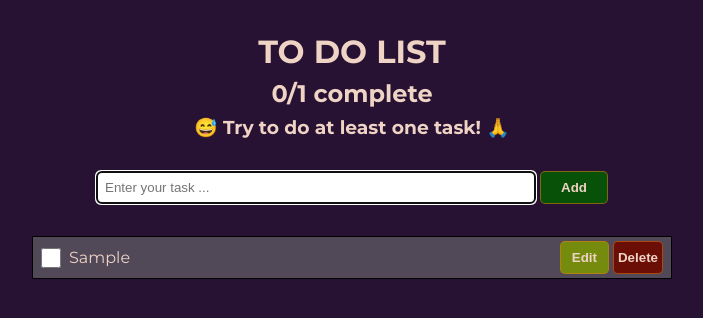
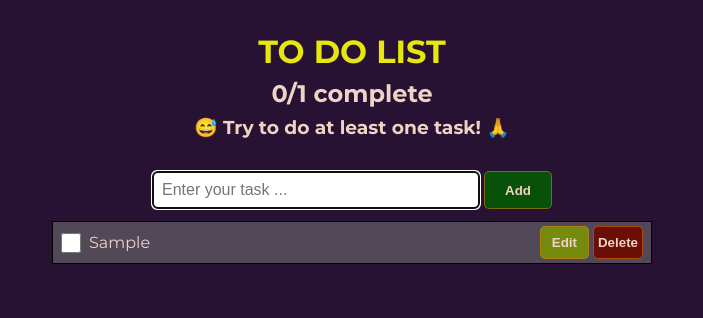
Before and after one commit to dat-nt/todo-list, a React (Create React App) app: page / in a window 1280 px wide. Both pictures are taken after typing "Sample" into the empty fields and a click on the button "Add". Shown: the top 318 px of the page, without its empty margins (288-991 px from the left). Built offline with nearby package versions, Linux system fonts and the light colour scheme.

Commit message:
Style, and update Editmode

```diff
--- a/public/index.html
+++ b/public/index.html
@@ -5,10 +5,7 @@
         <link rel="icon" href="%PUBLIC_URL%/favicon.ico" />
         <meta name="viewport" content="width=device-width, initial-scale=1" />
         <meta name="theme-color" content="#000000" />
-    <meta
-      name="description"
-      content="Web site created using create-react-app"
-    />
+        <meta name="description" content="Web site created using create-react-app" />
         <link rel="apple-touch-icon" href="%PUBLIC_URL%/logo192.png" />
         <!--
       manifest.json provides metadata used when your web app is installed on a
@@ -24,7 +21,7 @@
       work correctly both with client-side routing and a non-root public URL.
       Learn how to configure a non-root public URL by running `npm run build`.
     -->
-    <title>React App</title>
+        <title>Todo List</title>
     </head>
     <body>
         <noscript>You need to enable JavaScript to run this app.</noscript>
@@ -38,6 +35,5 @@
 
       To begin the development, run `npm start` or `yarn start`.
       To create a production bundle, use `npm run build` or `yarn build`.
-    -->
-  </body>
+    --></body>
 </html>
--- a/src/App.js
+++ b/src/App.js
@@ -56,7 +56,7 @@ function App() {
     }
 
     return (
-        <div className="app">
+        <div className="App">
             <div className="appHeader">
                 <h1>TO DO LIST</h1>
                 {totalTask !== 0 ?
@@ -72,6 +72,8 @@ function App() {
                 onAdd={addTask}
             />
 
+            {/* {totalTask !== 0 ? <TaskControl /> : null} */}
+
             {tasks.map((task, index) => (
                 <Task
                     key={index}
--- /dev/null
+++ b/src/components/EditTask/EditTask.module.css
@@ -0,0 +1,27 @@
+.editForm {
+    position: absolute;
+    left: 0;
+    margin: 0 auto;
+    max-width: 100%;
+    width: 600px;
+    min-width: var(--min-width);
+    display: flex;
+    background-color: rgb(186, 178, 214);
+}
+
+.editInput {
+    flex: 1;
+    border: none;
+    padding: 0 8px;
+    font-size: 16px;
+    background-color: transparent;
+}
+
+.updateButton {
+    background-color: rgb(69, 19, 139);
+    color: var(--text-color);
+    font-weight: bold;
+    padding: 12px 24px;
+    border: none;
+    cursor: pointer;
+}
--- /dev/null
+++ b/src/components/EditTask/index.js
@@ -0,0 +1,51 @@
+import { useState, useEffect } from 'react';
+import styles from './EditTask.module.css';
+
+function EditTask({ taskName, onRename, setEditMode }) {
+    const [inputName, setInputName] = useState(taskName);
+
+    const handleSubmit = (e) => {
+        e.preventDefault();
+        if (inputName.trim()) {
+            onRename(inputName.trim());
+            setEditMode(false);
+        }
+        else {
+            alert('Task can not be blank!');
+        }
+    }
+
+    useEffect(() => {
+        const handleEsc = (event) => {
+            if (event.key === 'Escape') {
+                setEditMode(false);
+            }
+        };
+
+        window.addEventListener('keydown', handleEsc);
+
+        return () => {
+            window.removeEventListener('keydown', handleEsc);
+        };
+    }, []);
+
+    return (
+        <form
+            className={styles.editForm}
+            onSubmit={handleSubmit}
+        >
+            <input
+                className={styles.editInput}
+                name='rename'
+                autoFocus
+                value={inputName}
+                onChange={e => setInputName(e.target.value)} />
+            <button
+                type='submit'
+                className={styles.updateButton}
+            >Update</button>
+        </form>
+    );
+}
+
+export default EditTask;
--- a/src/components/GlobalStyles/GlobalStyles.css
+++ b/src/components/GlobalStyles/GlobalStyles.css
@@ -2,6 +2,7 @@
 
 :root {
     --text-color: #efd3c5;
+    --min-width: 300px;
 }
 
 * {
@@ -18,15 +19,21 @@ html {
 body {
     color: var(--text-color);
     background-color: rgb(39, 18, 51);
+    margin: 0 auto;
 }
 
-/* .app {
-    margin: 0 auto;
-} */
+.App {
+    padding: 0 8px;
+}
 
 .appHeader {
     text-align: center;
-    margin: 32px 0;
+    margin: 32px auto;
+    min-width: var(--min-width);
+}
+
+.appHeader h1 {
+    color: rgb(231, 231, 13);
 }
 
 .appHeader h2,
--- a/src/components/Task/Task.module.css
+++ b/src/components/Task/Task.module.css
@@ -1,14 +1,16 @@
 .task {
-    margin: 8px auto;
+    margin: 12px auto;
     display: flex;
     justify-content: space-between;
     align-items: center;
-    width: 50%;
-    min-width: 400px;
+    width: 600px;
+    max-width: 100%;
+    min-width: var(--min-width);
     border: 1px solid #000;
     background-color: rgb(81, 72, 88);
     padding: 4px 8px;
     transition: all 0.3s linear;
+    position: relative;
 }
 
 .done {
@@ -22,19 +24,12 @@
     cursor: pointer;
 }
 
-.taskName,
-.editTask {
+.taskName {
     flex: 1;
     margin: 0 8px;
     overflow: hidden;
     text-wrap: nowrap;
     text-overflow: ellipsis;
-}
-
-.editTask {
-    padding: 12px 8px;
-    border: none;
-    background-color: #94cdf0;
 }
 
 .btn {
@@ -50,6 +45,11 @@
     padding: 8px 11px;
 }
 
+.disabled {
+    cursor: no-drop;
+    opacity: 0.5;
+}
+
 .deleteButton {
     background-color: rgb(107, 14, 6);
     padding: 8px 4px;
--- a/src/components/Task/index.js
+++ b/src/components/Task/index.js
@@ -1,45 +1,34 @@
 import clsx from 'clsx';
 import styles from './Task.module.css';
 import { useState } from 'react';
+import EditTask from '../EditTask';
 
 function Task({ name, isDone, onToggle, onDelete, onRename }) {
 
     const [editMode, setEditMode] = useState(false);
 
     return (
-        <div className={clsx(styles.task, {
-            [styles.done]: isDone
-        })}
+        <div className={clsx(styles.task, { [styles.done]: isDone })}
         >
             <input
                 type="checkbox"
+                name={'check-' + name}
                 className={styles.taskCheck}
                 checked={isDone}
                 onChange={() => onToggle(!isDone)}
             />
 
-            {!editMode
-                ?
-                <p className={styles.taskName}>{name}</p>
-                :
-                <input
-                    className={styles.editTask}
-                    value={name}
-                    autoFocus
-                    onChange={(e) => onRename(e.target.value)}
-                // onBlur={(e) => {
-                //     setEditMode(false);
-                // }}
-                />
-            }
+            <p className={styles.taskName}>{name}</p>
 
             <button
-                className={clsx(styles.btn, styles.editButton)}
-                onClick={() => setEditMode(prev => !prev)}
+                className={clsx(styles.btn, styles.editButton, {
+                    [styles.disabled]: isDone
+                })}
+                onClick={() => setEditMode(true)}
+                disabled={isDone}
             >
-                {!editMode ? "Edit" : "Update"}
+                Edit
             </button>
-
 
             <button
                 className={clsx(styles.btn, styles.deleteButton)}
@@ -47,6 +36,15 @@ function Task({ name, isDone, onToggle, onDelete, onRename }) {
             >
                 Delete
             </button>
+
+            {editMode && (
+                <EditTask
+                    taskName={name}
+                    setEditMode={setEditMode}
+                    onRename={onRename}
+                />
+            )}
+
         </div >
     );
 }
--- a/src/components/TaskForm/TaskForm.module.css
+++ b/src/components/TaskForm/TaskForm.module.css
@@ -1,17 +1,18 @@
 .taskForm {
-    width: 40%;
+    width: 400px;
+    min-width: var(--min-width);
+    max-width: 100%;
     margin: 0 auto;
-    margin-bottom: 32px;
-    min-width: 300px;
     display: flex;
 }
 
 .taskInput {
     flex: 1;
-    border: 1px solid #e37a118c;
+    border: 2px solid #e37a118c;
     border-radius: 5px;
     padding: 8px 8px;
     margin-right: 4px;
+    font-size: 16px;
 }
 
 .addButton {
--- a/src/components/TaskForm/index.js
+++ b/src/components/TaskForm/index.js
@@ -5,7 +5,7 @@ function TaskForm({ onAdd }) {
     const [task, setTask] = useState('');
     const inputBox = useRef();
 
-    const handleAdd = (e) => {
+    const handleSubmit = (e) => {
         e.preventDefault();
         if (task.trim()) {
             onAdd(task.trim());
@@ -17,24 +17,21 @@ function TaskForm({ onAdd }) {
     return (
         <form
             className={styles.taskForm}
-            onSubmit={e => handleAdd(e)}
+            onSubmit={e => handleSubmit(e)}
         >
             <input
                 ref={inputBox}
+                name='input-task'
                 className={styles.taskInput}
-                type="text"
                 placeholder="Enter your task ..."
                 value={task}
                 onChange={e => setTask(e.target.value)}
             />
             <button
+                type='submit'
                 className={styles.addButton}
-                onClick={e => handleAdd(e)}
-            >
-                Add
-            </button>
+            >Add</button>
         </form>
-
     );
 }
 
```
Lines whose indentation alone changed are shown as unchanged.
